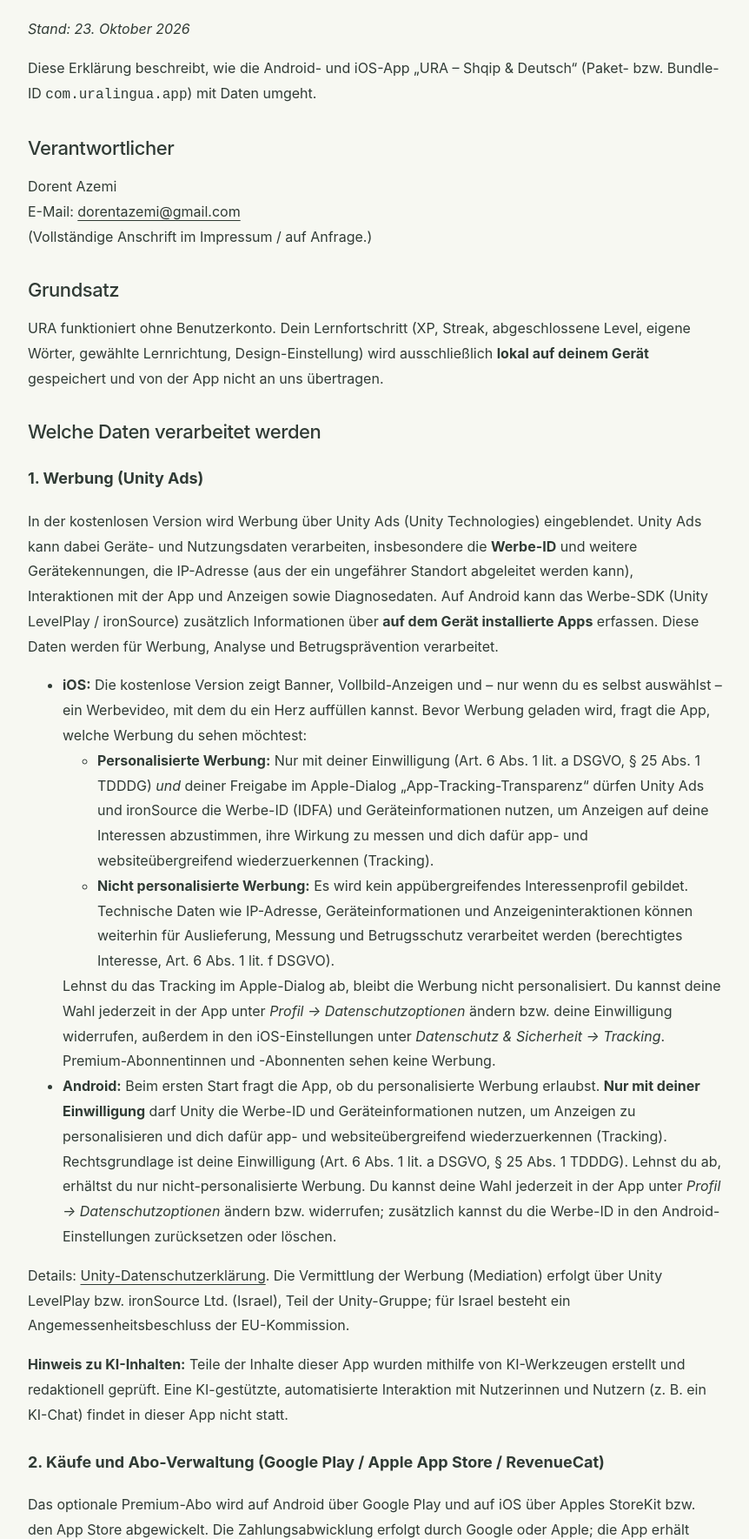
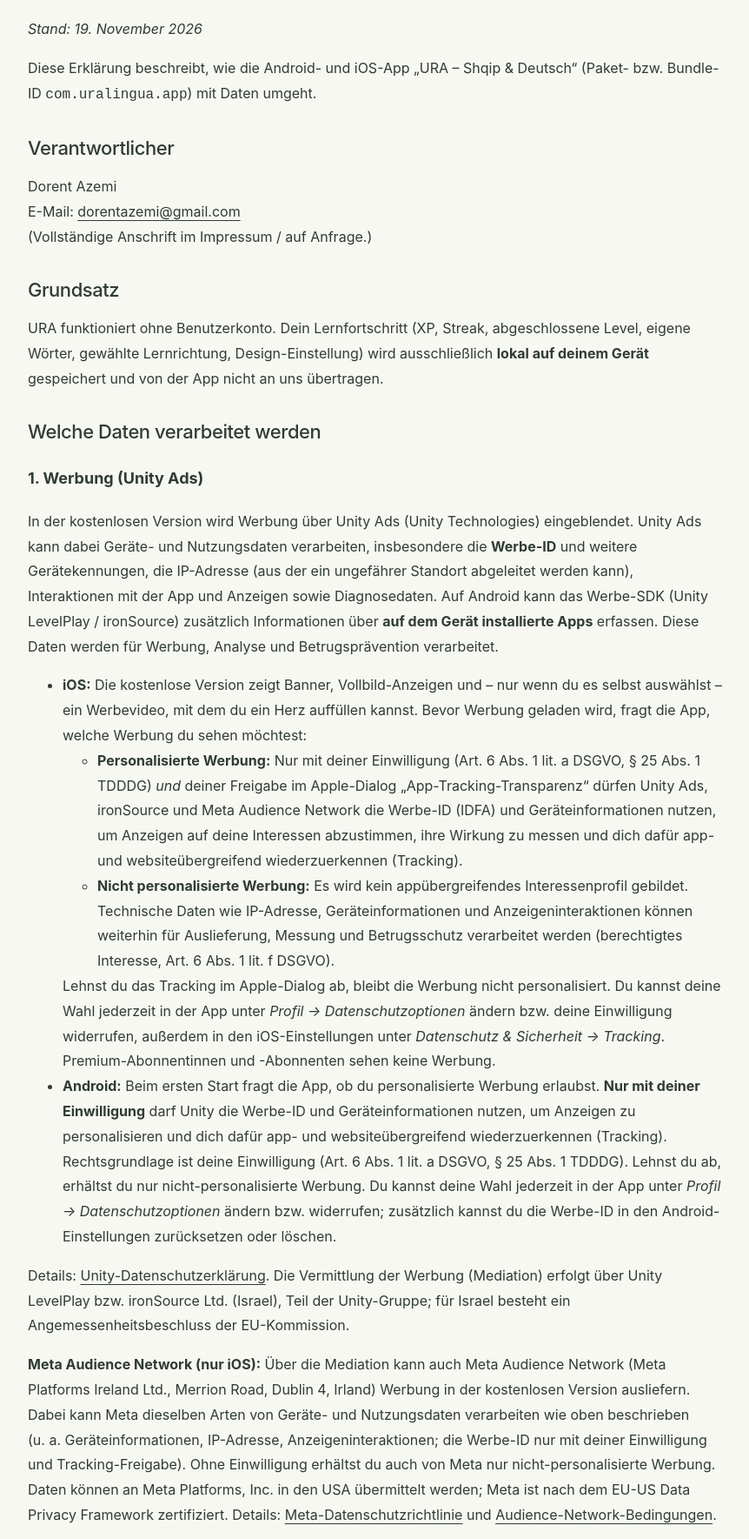
Before and after one commit to Rasalghulgaming/app-recht, a plain HTML site: page privacy-ura.html in a window 1280 px wide. Shown: the part 243-2012 px from the top of the page at 87% size, without its empty margins (208-1070 px from the left). Drawn offline with Linux system fonts and the light colour scheme.

Commit message:
Ura-Datenschutz: Meta Audience Network (iOS) als Werbepartner ergänzt (DE + SQ)
Co-Authored-By: Claude Opus 5.5 <noreply@anthropic.com>

```diff
--- a/privacy-ura.html
+++ b/privacy-ura.html
@@ -9,7 +9,7 @@
 <body><a class="skip-link" href="#inhalt">Zum Inhalt</a>
 <header class="site-header shell"><a class="brand" href="index.html" aria-label="Dorent Azemi – Startseite"><span class="brand-mark" aria-hidden="true">da<span>.</span></span><span>Dorent Azemi<small>Independent App Developer</small></span></a><nav aria-label="Hauptnavigation"><a href="index.html#apps">Apps</a><a href="index.html#kontakt">Kontakt</a><a href="index.html#rechtliches">Rechtliches</a></nav></header><main id="inhalt" class="document shell"><a class="back-link" href="index.html#rechtliches">← Alle Apps & Rechtliches</a>
 <h1 id="ura-datenschutz">Datenschutzerklärung – URA – Shqip &amp; Deutsch</h1>
-<p><em>Stand: 23. Oktober 2026</em></p>
+<p><em>Stand: 19. November 2026</em></p>
 
 <p>Diese Erklärung beschreibt, wie die Android- und iOS-App „URA – Shqip &amp; Deutsch“
 (Paket- bzw. Bundle-ID <code>com.uralingua.app</code>) mit Daten umgeht.</p>
@@ -35,7 +35,7 @@ erfassen. Diese Daten werden für Werbung, Analyse und Betrugsprävention verarb
 <ul>
 <li><strong>iOS:</strong> Die kostenlose Version zeigt Banner, Vollbild-Anzeigen und – nur wenn du es selbst auswählst – ein Werbevideo, mit dem du ein Herz auffüllen kannst. Bevor Werbung geladen wird, fragt die App, welche Werbung du sehen möchtest:
 <ul>
-<li><strong>Personalisierte Werbung:</strong> Nur mit deiner Einwilligung (Art.&nbsp;6 Abs.&nbsp;1 lit.&nbsp;a DSGVO, §&nbsp;25 Abs.&nbsp;1 TDDDG) <em>und</em> deiner Freigabe im Apple-Dialog „App-Tracking-Transparenz“ dürfen Unity Ads und ironSource die Werbe-ID (IDFA) und Geräteinformationen nutzen, um Anzeigen auf deine Interessen abzustimmen, ihre Wirkung zu messen und dich dafür app- und websiteübergreifend wiederzuerkennen (Tracking).</li>
+<li><strong>Personalisierte Werbung:</strong> Nur mit deiner Einwilligung (Art.&nbsp;6 Abs.&nbsp;1 lit.&nbsp;a DSGVO, §&nbsp;25 Abs.&nbsp;1 TDDDG) <em>und</em> deiner Freigabe im Apple-Dialog „App-Tracking-Transparenz“ dürfen Unity Ads, ironSource und Meta Audience Network die Werbe-ID (IDFA) und Geräteinformationen nutzen, um Anzeigen auf deine Interessen abzustimmen, ihre Wirkung zu messen und dich dafür app- und websiteübergreifend wiederzuerkennen (Tracking).</li>
 <li><strong>Nicht personalisierte Werbung:</strong> Es wird kein appübergreifendes Interessenprofil gebildet. Technische Daten wie IP-Adresse, Geräteinformationen und Anzeigeninteraktionen können weiterhin für Auslieferung, Messung und Betrugsschutz verarbeitet werden (berechtigtes Interesse, Art.&nbsp;6 Abs.&nbsp;1 lit.&nbsp;f DSGVO).</li>
 </ul>
 Lehnst du das Tracking im Apple-Dialog ab, bleibt die Werbung nicht personalisiert. Du kannst deine Wahl jederzeit in der App unter <em>Profil → Datenschutzoptionen</em> ändern bzw. deine Einwilligung widerrufen, außerdem in den iOS-Einstellungen unter <em>Datenschutz &amp; Sicherheit → Tracking</em>. Premium-Abonnentinnen und -Abonnenten sehen keine Werbung.</li>
@@ -43,6 +43,14 @@ Lehnst du das Tracking im Apple-Dialog ab, bleibt die Werbung nicht personalisie
 </ul>
 <p>Details: <a href="https://unity.com/legal/privacy-policy">Unity-Datenschutzerklärung</a>.
 Die Vermittlung der Werbung (Mediation) erfolgt über Unity LevelPlay bzw. ironSource Ltd. (Israel), Teil der Unity-Gruppe; für Israel besteht ein Angemessenheitsbeschluss der EU-Kommission.</p>
+<p><strong>Meta Audience Network (nur iOS):</strong> Über die Mediation kann auch Meta Audience Network
+(Meta Platforms Ireland Ltd., Merrion Road, Dublin 4, Irland) Werbung in der kostenlosen Version ausliefern.
+Dabei kann Meta dieselben Arten von Geräte- und Nutzungsdaten verarbeiten wie oben beschrieben (u.&nbsp;a. Geräteinformationen,
+IP-Adresse, Anzeigeninteraktionen; die Werbe-ID nur mit deiner Einwilligung und Tracking-Freigabe). Ohne Einwilligung
+erhältst du auch von Meta nur nicht-personalisierte Werbung. Daten können an Meta Platforms, Inc. in den USA übermittelt
+werden; Meta ist nach dem EU-US Data Privacy Framework zertifiziert. Details:
+<a href="https://www.facebook.com/privacy/policy/">Meta-Datenschutzrichtlinie</a> und
+<a href="https://www.facebook.com/legal/terms/audience_network">Audience-Network-Bedingungen</a>.</p>
 <p><strong>Hinweis zu KI-Inhalten:</strong> Teile der Inhalte dieser App wurden mithilfe von KI-Werkzeugen erstellt und redaktionell geprüft. Eine KI-gestützte, automatisierte Interaktion mit Nutzerinnen und Nutzern (z. B. ein KI-Chat) findet in dieser App nicht statt.</p>
 
 <h3>2. Käufe und Abo-Verwaltung (Google Play / Apple App Store / RevenueCat)</h3>
@@ -116,8 +124,14 @@ ndërveprimet me aplikacionin dhe reklamat, si edhe të dhëna diagnostikuese. N
 reklamave (Unity LevelPlay / ironSource) mund të mbledhë edhe informacione për <strong>aplikacionet e
 instaluara në pajisje</strong>. Këto të dhëna
 përdoren për reklama, analizë dhe parandalim mashtrimi.
-<strong>iOS:</strong> versioni falas shfaq banera, reklama në ekran të plotë dhe, vetëm nëse e zgjedh vetë, një video për të rimbushur një zemër. Para se të ngarkohen reklamat, aplikacioni të pyet: <strong>reklama të personalizuara</strong> vetëm me pëlqimin tënd (neni 6(1)(a) GDPR) <em>dhe</em> me lejen në dritaren e Apple „App Tracking Transparency“ – vetëm atëherë Unity Ads dhe ironSource mund të përdorin ID-në e reklamave (IDFA) për reklama sipas interesave dhe gjurmim ndërmjet aplikacioneve; përndryshe <strong>reklama jo të personalizuara</strong>, pa profil interesash ndërmjet aplikacioneve (të dhënat teknike mund të përpunohen ende për shfaqjen, matjen dhe mbrojtjen nga mashtrimi, neni 6(1)(f) GDPR). Zgjedhjen mund ta ndryshosh ose tërheqësh kurdo te <em>Profili → Opsionet e privatësisë</em> dhe te cilësimet e iOS. Abonentët Premium nuk shohin reklama.
+<strong>iOS:</strong> versioni falas shfaq banera, reklama në ekran të plotë dhe, vetëm nëse e zgjedh vetë, një video për të rimbushur një zemër. Para se të ngarkohen reklamat, aplikacioni të pyet: <strong>reklama të personalizuara</strong> vetëm me pëlqimin tënd (neni 6(1)(a) GDPR) <em>dhe</em> me lejen në dritaren e Apple „App Tracking Transparency“ – vetëm atëherë Unity Ads, ironSource dhe Meta Audience Network mund të përdorin ID-në e reklamave (IDFA) për reklama sipas interesave dhe gjurmim ndërmjet aplikacioneve; përndryshe <strong>reklama jo të personalizuara</strong>, pa profil interesash ndërmjet aplikacioneve (të dhënat teknike mund të përpunohen ende për shfaqjen, matjen dhe mbrojtjen nga mashtrimi, neni 6(1)(f) GDPR). Zgjedhjen mund ta ndryshosh ose tërheqësh kurdo te <em>Profili → Opsionet e privatësisë</em> dhe te cilësimet e iOS. Abonentët Premium nuk shohin reklama.
 <strong>Android:</strong> në nisjen e parë aplikacioni të pyet nëse lejon reklama të personalizuara. <strong>Vetëm me pëlqimin tënd</strong> Unity mund të përdorë ID-në e reklamave dhe të dhënat e pajisjes për reklama të personalizuara dhe gjurmim ndërmjet aplikacioneve (neni 6(1)(a) GDPR). Nëse refuzon, sheh vetëm reklama jo të personalizuara. Zgjedhjen mund ta ndryshosh ose tërheqësh kurdo te <em>Profili → Opsionet e privatësisë</em>.</p>
+<p><strong>Meta Audience Network (vetëm iOS):</strong> përmes ndërmjetësimit, reklama në versionin falas mund të shfaqë
+edhe Meta Audience Network (Meta Platforms Ireland Ltd., Merrion Road, Dublin 4, Irlandë). Meta mund të përpunojë të njëjtat
+lloje të dhënash të pajisjes dhe përdorimit si më sipër; ID-në e reklamave vetëm me pëlqimin tënd dhe lejen për gjurmim.
+Pa pëlqim sheh edhe nga Meta vetëm reklama jo të personalizuara. Të dhënat mund të transferohen te Meta Platforms, Inc.
+në SHBA; Meta është e certifikuar sipas EU-US Data Privacy Framework. Detaje:
+<a href="https://www.facebook.com/privacy/policy/">politika e privatësisë së Meta</a>.</p>
 <p><strong>Blerjet (Google Play / App Store / RevenueCat):</strong> abonimi Premium paguhet
 përmes Google Play në Android ose App Store në iOS. Aplikacioni nuk ruan të dhëna pagese.
 Për verifikimin dhe menaxhimin e abonimit përdorim shërbimin <strong>RevenueCat</strong>
```
